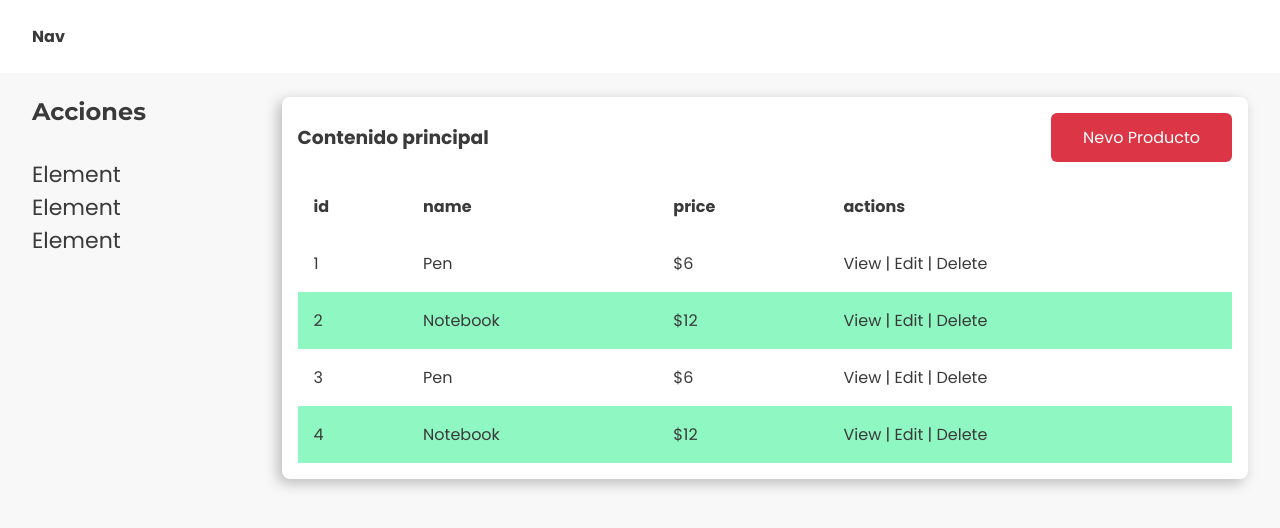
After one commit to emmanuelurbina/Papeleria, a PHP site: page /new_format/index.html in a window 1280 px wide. The commit adds this page. Shown: the top 528 px of the page. Run offline with PHP 8.4, Linux system fonts and the light colour scheme.

Commit message:
- cambio al cambiar SO

```diff
--- a/index.php
+++ b/index.php
@@ -1,4 +1,5 @@
 <?php
+
 /** Lectura de archivos .env */
 require_once "core/dotenv.php";
 (new DotEnv('.env'))->load();
--- /dev/null
+++ b/new_format/index.html
@@ -0,0 +1,74 @@
+<!DOCTYPE html>
+<html lang="es-MX">
+<head>
+    <meta charset="UTF-8">
+    <meta http-equiv="X-UA-Compatible" content="IE=edge">
+    <meta name="viewport" content="width=device-width, initial-scale=1.0">
+    <title>Base</title>
+    <link rel="stylesheet" href="main.css">
+</head>
+<body>
+    <nav class="nav">
+        <div class="wrapp">
+            <strong>Nav</strong>
+        </div>
+    </nav>
+    <main class="main">
+        <aside class="main__menu">
+            <div class="wrapp">
+                <h3 class="title t-3">Acciones</h3>
+                <ul class="menu">
+                    <li class="link">Element</li>
+                    <li class="link">Element</li>
+                    <li class="link">Element</li>
+                </ul>
+            </div>
+        </aside>
+        <section class="main__content">
+            <div class="wrapp">
+
+                <article class="main__card principal">
+                    <div class="principal__header">
+                        <h3>Contenido principal</h3>
+                        <a href ="./form.html" class="btn btn--primary">Nevo Producto</a>
+                    </div>
+                    <table class="main__table">
+                        <thead>
+                            <th>id</th>
+                            <th>name</th>
+                            <th>price</th>
+                            <th>actions</th>
+                        </thead>
+                        <tbody>
+                            <tr>
+                                <td>1</td>
+                                <td>Pen</td>
+                                <td>$6</td>
+                                <td class="tbl-actions">View | Edit | Delete</td>
+                            </tr>
+                            <tr>
+                                <td>2</td>
+                                <td>Notebook</td>
+                                <td>$12</td>
+                                <td class="tbl-actions">View | Edit | Delete</td>
+                            </tr>
+                            <tr>
+                                <td>3</td>
+                                <td>Pen</td>
+                                <td>$6</td>
+                                <td class="tbl-actions">View | Edit | Delete</td>
+                            </tr>
+                            <tr>
+                                <td>4</td>
+                                <td>Notebook</td>
+                                <td>$12</td>
+                                <td class="tbl-actions">View | Edit | Delete</td>
+                            </tr>
+                        </tbody>
+                    </table>
+                </article>
+            </div>
+        </section>
+    </main>
+</body>
+</html>
--- /dev/null
+++ b/new_format/main.css
@@ -0,0 +1,203 @@
+@import url('https://fonts.googleapis.com/css2?family=Montserrat:wght@400;500;700&family=Poppins:wght@400;700&display=swap');
+/*
+    font-family: 'Montserrat', sans-serif;
+    font-family: 'Poppins', sans-serif;
+*/
+
+* {
+    margin: 0;
+    padding: 0;
+    list-style: none;
+    text-decoration: none;
+    box-sizing: border-box;
+}
+
+body {
+    background-color: #f8f8f8;
+    color: #3a3a3a;
+    font-family: 'Poppins', sans-serif;
+}
+
+/* layout */
+
+.nav {
+    padding: .5em 1em;
+    background-color: #fff;
+}
+
+.nav .wrapp {
+    padding: 1em;
+}
+
+.main {
+    padding: .5em 1em;
+    display: grid;
+    grid-template-columns: 20% 1fr;
+}
+
+.main__menu {
+    display: flex;
+    flex-direction: column;
+}
+
+.main__menu .wrapp {
+    padding: 1em;
+}
+
+.menu {
+    margin-top: 32px;
+}
+
+.main__content {
+    display: flex;
+    flex-direction: column;
+}
+
+.main__content .wrapp {
+    padding: 1em;
+}
+
+.main__card {
+    background: #fff;
+    padding: 16px;
+    width: 100%;
+    min-height: 300px;
+    border-radius: 8px;
+    box-shadow: -4px 4px 14px rgba(0, 0, 0, 0.25);
+}
+
+.form, .form__group {
+    display: flex;
+    flex-direction: column;
+}
+
+.form {
+    gap: 16px;
+}
+
+.form__group {
+    gap: 4px;
+}
+
+.form__button {
+    display: flex;
+    flex-direction: row;
+    justify-content: flex-start;
+    align-items: center;
+    gap: 16px;
+}
+
+.form__input {
+    outline: none;
+    border: 1px solid rgba(0, 0, 0, 0.30);
+    ;
+    padding: 8px 12px;
+    font-size: 14px;
+    border-radius: 4px;
+}
+
+.form__input:focus {
+    border: 2px solid #8ff7c2;
+}
+
+.principal   {
+    display: flex;
+    flex-direction: column;
+    gap: 16px;
+}
+.principal__header {
+    display: flex;
+    justify-content: space-between;
+    align-items: center;
+}
+.main__table {
+
+    width: 100%;
+    border-spacing: 0;
+    text-align: left;
+}
+
+.main__table th, .main__table td {
+    padding: 1em;
+}
+
+.main__table tr:nth-child(even) {
+    background-color: #8ff7c2;
+}
+
+/*Fin layout*/
+
+/*general*/
+
+.btn {
+    cursor: pointer;
+    border: none;
+    padding: 12px 32px;
+    border-radius: 6px;
+}
+
+.btn--primary {
+    background-color: #dc3545;
+    color: #fff;
+}
+
+.btn--primary:active {
+    background-color: #842029;
+    ;
+}
+
+.title {
+    font-family: 'Montserrat', sans-serif;
+    font-weight: 700;
+}
+
+.link {
+    font-size: 22px;
+}
+
+.t-3 {
+    font-size: 24px;
+}
+
+/* mobile */
+
+@media screen and (max-width: 700px) {
+    .main {
+        grid-template-columns: 1fr;
+    }
+    .main__menu, .main__content {
+        height: auto;
+    }
+    .title {
+        padding: 0;
+    }
+    .menu {
+        margin-top: 0;
+        display: flex;
+        flex-direction: row;
+        gap: 16px;
+    }
+    .principal__header {
+        flex-direction: column;
+        align-items: center;
+    }
+    .principal__header h3 {
+        display: none;
+    }
+    /*table*/
+    .main__table thead {
+        display: none;
+    }
+    .main__table td {
+        width: 100%;
+        display: block;
+    }
+    .main__table td:nth-of-type(1) { /** Primeros td de cada elmento*/
+        font-size: 1.5em;
+        font-weight: bold;
+        color: tomato;
+    }
+    .tbl-actions{
+        text-align: center;
+    }
+}
--- a/view/product/product_consult.php
+++ b/view/product/product_consult.php
@@ -16,6 +16,7 @@
         Consulta Productos
       </h2>
       <form class="form" action="?controller=product&action=search_product" method="post">
+
         <div class="group__form">
           <label for="sku" aria-label="SKU del producto">Codigo SKU</label>
           <input type="text" id="sku" name="sku" title="" required>
```
Also changed, not shown: new_format/form.html (added, +51 -0 lines).
